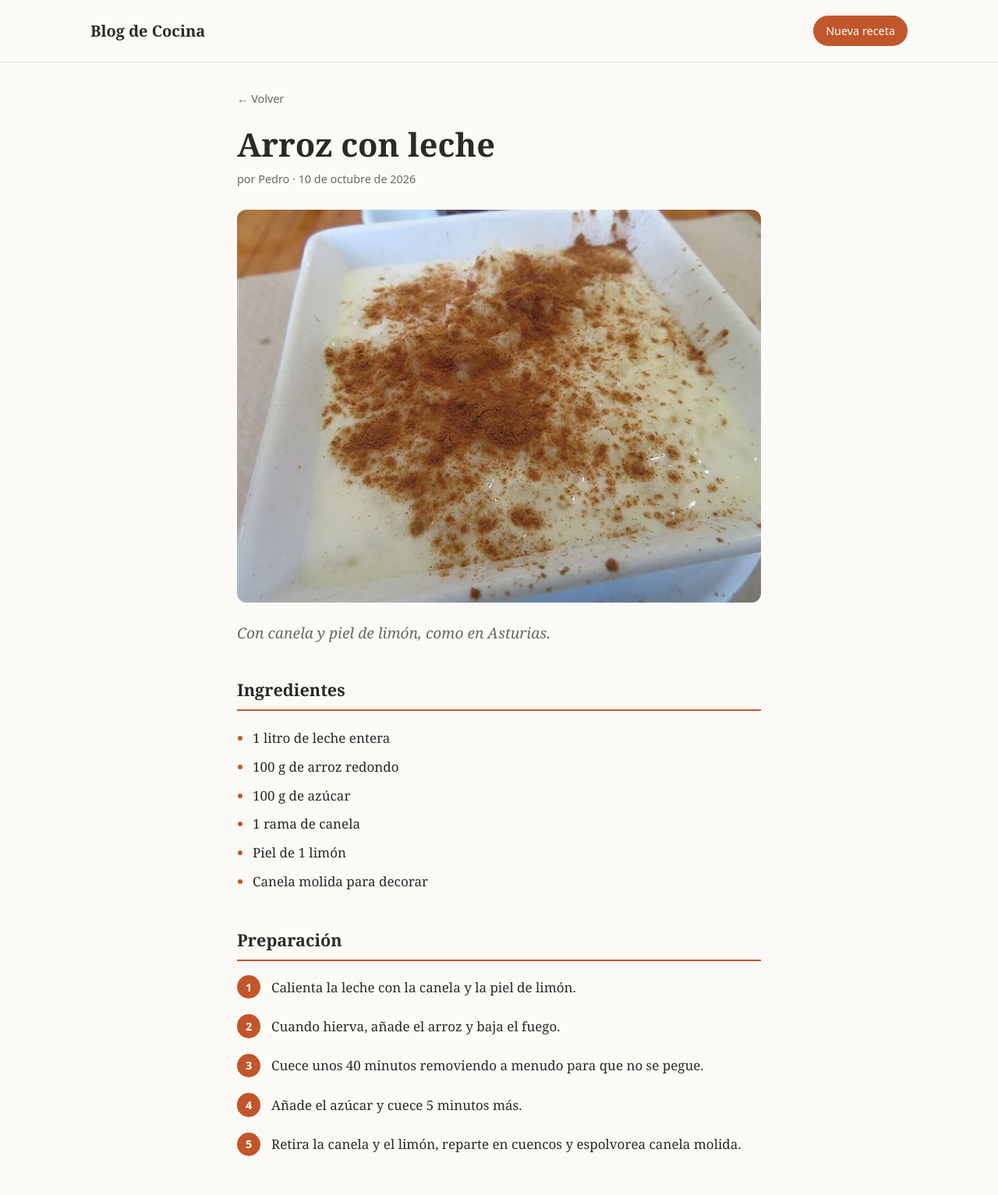
After one commit to Ssamuelfernandez/sdd-sample-project, a Django app: page /recetas/1/ in a window 1280 px wide. The commit adds this page. Shown: the whole page at 78% size. Run offline with Django 5.2, Linux system fonts and the light colour scheme.

Commit message:
Añade imágenes de recetas, página de detalle y formulario de nueva receta con validación
- Fotos de Wikimedia Commons en las tarjetas y el detalle, con créditos en CREDITOS.md
- Página de detalle con ingredientes en lista y pasos numerados
- Formulario de nueva receta validado en navegador y servidor
- Corrige el desbordamiento de las tarjetas en pantallas estrechas

```diff
--- /dev/null
+++ b/src/recetas/templates/recetas/receta_detail.html
@@ -0,0 +1,45 @@
+{% extends 'base.html' %}
+{% load static %}
+
+{% block title %}{{ receta.titulo }} · Blog de Cocina{% endblock %}
+{% block description %}{% if receta.descripcion %}{{ receta.descripcion }}{% else %}Receta de {{ receta.titulo }} por {{ receta.autor }}.{% endif %}{% endblock %}
+
+{% block content %}
+<article class="receta">
+    <a class="receta__volver" href="{% url 'recetas:inicio' %}">← Volver</a>
+
+    <header class="receta__cabecera">
+        <h1 class="receta__titulo">{{ receta.titulo }}</h1>
+        <p class="receta__meta">
+            por {{ receta.autor }} ·
+            <time datetime="{{ receta.fecha_publicacion|date:'c' }}">{{ receta.fecha_publicacion|date:'j \d\e F \d\e Y' }}</time>
+        </p>
+    </header>
+
+    {% if receta.imagen %}
+    <img class="receta__imagen" src="{% static receta.imagen %}" alt="{{ receta.titulo }}" width="640" height="480">
+    {% endif %}
+
+    {% if receta.descripcion %}
+    <p class="receta__descripcion">{{ receta.descripcion }}</p>
+    {% endif %}
+
+    <section class="receta__seccion">
+        <h2>Ingredientes</h2>
+        <ul class="receta__ingredientes">
+            {% for ingrediente in ingredientes %}
+            <li>{{ ingrediente }}</li>
+            {% endfor %}
+        </ul>
+    </section>
+
+    <section class="receta__seccion">
+        <h2>Preparación</h2>
+        <ol class="receta__pasos">
+            {% for paso in pasos %}
+            <li>{{ paso }}</li>
+            {% endfor %}
+        </ol>
+    </section>
+</article>
+{% endblock %}
--- a/src/recetas/urls.py
+++ b/src/recetas/urls.py
@@ -6,4 +6,6 @@ app_name = 'recetas'
 
 urlpatterns = [
     path('', views.inicio, name='inicio'),
+    path('recetas/nueva/', views.nueva, name='nueva'),
+    path('recetas/<int:pk>/', views.detalle, name='detalle'),
 ]
--- a/src/recetas/views.py
+++ b/src/recetas/views.py
@@ -1,37 +1,275 @@
 from datetime import datetime
 from zoneinfo import ZoneInfo
 
-from django.shortcuts import render
+from django.http import Http404
+from django.shortcuts import redirect, render
+from django.utils import timezone
+
+from .forms import RecetaForm
 
 MADRID = ZoneInfo('Europe/Madrid')
 
 # Datos de prueba mientras no existe el modelo Receta.
+# Ingredientes y pasos van uno por línea, como se escribirán en el formulario.
 RECETAS_MOCK = [
     {
-        'id': 3,
+        'id': 9,
         'titulo': 'Tortilla de patatas',
         'autor': 'Ana',
+        'imagen': 'img/recetas/tortilla-de-patatas.jpg',
         'descripcion': 'La clásica, jugosa por dentro y con cebolla.',
+        'ingredientes': (
+            '6 huevos\n'
+            '4 patatas medianas\n'
+            '1 cebolla\n'
+            'Aceite de oliva virgen extra\n'
+            'Sal'
+        ),
+        'pasos': (
+            'Pela las patatas y la cebolla y córtalas en láminas finas.\n'
+            'Fríelas a fuego medio en abundante aceite durante 20 minutos, hasta que estén tiernas.\n'
+            'Escúrrelas bien y mézclalas con los huevos batidos y una pizca de sal.\n'
+            'Deja reposar la mezcla 5 minutos.\n'
+            'Cuaja la tortilla en una sartén con un poco de aceite, 3 minutos por cada lado.'
+        ),
         'fecha_publicacion': datetime(2026, 10, 23, 18, 30, tzinfo=MADRID),
     },
     {
-        'id': 2,
+        'id': 8,
         'titulo': 'Pasta al pesto',
         'autor': 'Luis',
+        'imagen': 'img/recetas/pasta-al-pesto.jpg',
         'descripcion': 'Albahaca fresca, piñones y parmesano en diez minutos.',
+        'ingredientes': (
+            '320 g de linguine\n'
+            '50 g de hojas de albahaca fresca\n'
+            '30 g de piñones\n'
+            '50 g de parmesano rallado\n'
+            '1 diente de ajo\n'
+            '100 ml de aceite de oliva\n'
+            'Sal'
+        ),
+        'pasos': (
+            'Cuece la pasta en agua con sal según el tiempo del paquete.\n'
+            'Mientras tanto, tritura la albahaca, los piñones, el ajo y el parmesano.\n'
+            'Añade el aceite poco a poco hasta obtener una salsa cremosa.\n'
+            'Escurre la pasta reservando un poco del agua de cocción.\n'
+            'Mezcla la pasta con el pesto, aligerando con el agua reservada si hace falta.'
+        ),
         'fecha_publicacion': datetime(2026, 10, 22, 13, 15, tzinfo=MADRID),
     },
     {
-        'id': 1,
+        'id': 7,
+        'titulo': 'Crema de calabaza',
+        'autor': 'Marta',
+        'imagen': 'img/recetas/crema-de-calabaza.jpg',
+        'descripcion': 'Suave, otoñal y con un toque de jengibre.',
+        'ingredientes': (
+            '800 g de calabaza\n'
+            '1 cebolla\n'
+            '1 zanahoria\n'
+            '1 trozo de jengibre fresco\n'
+            '700 ml de caldo de verduras\n'
+            'Queso feta y pipas de calabaza para decorar\n'
+            'Aceite de oliva y sal'
+        ),
+        'pasos': (
+            'Pela y trocea la calabaza, la cebolla y la zanahoria.\n'
+            'Sofríe la cebolla con un poco de aceite hasta que esté transparente.\n'
+            'Añade la calabaza, la zanahoria y el jengibre rallado y rehoga 5 minutos.\n'
+            'Cubre con el caldo y cuece 25 minutos.\n'
+            'Tritura hasta obtener una crema fina y sirve con feta y pipas por encima.'
+        ),
+        'fecha_publicacion': datetime(2026, 10, 21, 20, 45, tzinfo=MADRID),
+    },
+    {
+        'id': 6,
         'titulo': 'Gazpacho andaluz',
         'autor': 'Carmen',
+        'imagen': 'img/recetas/gazpacho-andaluz.jpg',
         'descripcion': '',
+        'ingredientes': (
+            '1 kg de tomates maduros\n'
+            '1 pimiento verde\n'
+            '1 pepino\n'
+            '1 diente de ajo\n'
+            '50 g de pan del día anterior\n'
+            '80 ml de aceite de oliva virgen extra\n'
+            '2 cucharadas de vinagre de Jerez\n'
+            'Sal'
+        ),
+        'pasos': (
+            'Lava y trocea los tomates, el pimiento y el pepino.\n'
+            'Remoja el pan en un poco de agua.\n'
+            'Tritura todas las verduras con el ajo y el pan escurrido.\n'
+            'Añade el aceite, el vinagre y la sal y vuelve a triturar.\n'
+            'Cuela el gazpacho y déjalo enfriar en la nevera al menos 2 horas.'
+        ),
         'fecha_publicacion': datetime(2026, 10, 20, 11, 0, tzinfo=MADRID),
     },
+    {
+        'id': 5,
+        'titulo': 'Lentejas de la abuela',
+        'autor': 'Javier',
+        'imagen': 'img/recetas/lentejas.jpg',
+        'descripcion': 'Con chorizo, verduras y mucha paciencia a fuego lento.',
+        'ingredientes': (
+            '400 g de lentejas pardinas\n'
+            '1 chorizo\n'
+            '1 cebolla\n'
+            '1 zanahoria\n'
+            '1 pimiento verde\n'
+            '2 dientes de ajo\n'
+            '1 hoja de laurel\n'
+            '1 cucharadita de pimentón dulce\n'
+            'Aceite de oliva y sal'
+        ),
+        'pasos': (
+            'Pica la cebolla, la zanahoria, el pimiento y el ajo.\n'
+            'Sofríe las verduras en una olla con un poco de aceite.\n'
+            'Añade el chorizo en rodajas y el pimentón, y remueve un minuto.\n'
+            'Incorpora las lentejas, el laurel y agua hasta cubrir de sobra.\n'
+            'Cuece a fuego lento unos 45 minutos y ajusta de sal al final.'
+        ),
+        'fecha_publicacion': datetime(2026, 10, 18, 14, 0, tzinfo=MADRID),
+    },
+    {
+        'id': 4,
+        'titulo': 'Bizcocho de yogur',
+        'autor': 'Lucía',
+        'imagen': 'img/recetas/bizcocho-de-yogur.jpg',
+        'descripcion': 'El de toda la vida: un vaso de yogur como medida para todo.',
+        'ingredientes': (
+            '1 yogur natural (el vaso sirve de medida)\n'
+            '3 huevos\n'
+            '2 vasos de azúcar\n'
+            '3 vasos de harina\n'
+            '1 vaso de aceite de girasol\n'
+            '1 sobre de levadura química\n'
+            'Ralladura de 1 limón'
+        ),
+        'pasos': (
+            'Precalienta el horno a 180 °C.\n'
+            'Bate los huevos con el azúcar hasta que blanqueen.\n'
+            'Añade el yogur, el aceite y la ralladura de limón.\n'
+            'Incorpora la harina tamizada con la levadura, sin batir en exceso.\n'
+            'Vierte en un molde engrasado y hornea 40 minutos.'
+        ),
+        'fecha_publicacion': datetime(2026, 10, 16, 17, 20, tzinfo=MADRID),
+    },
+    {
+        'id': 3,
+        'titulo': 'Pollo al curry con arroz basmati',
+        'autor': 'Diego',
+        'imagen': 'img/recetas/pollo-al-curry.jpg',
+        'descripcion': 'Cremoso, ligeramente picante y listo en media hora.',
+        'ingredientes': (
+            '500 g de contramuslo de pollo\n'
+            '1 cebolla\n'
+            '2 dientes de ajo\n'
+            '2 cucharadas de curry en polvo\n'
+            '400 ml de leche de coco\n'
+            '250 g de arroz basmati\n'
+            'Cilantro fresco\n'
+            'Aceite y sal'
+        ),
+        'pasos': (
+            'Cuece el arroz basmati según las instrucciones del paquete.\n'
+            'Corta el pollo en dados y dóralo en una sartén con aceite.\n'
+            'Retira el pollo y sofríe la cebolla y el ajo picados.\n'
+            'Añade el curry, remueve un minuto y vierte la leche de coco.\n'
+            'Devuelve el pollo a la sartén, cuece 15 minutos y sirve con el arroz y cilantro.'
+        ),
+        'fecha_publicacion': datetime(2026, 10, 14, 21, 10, tzinfo=MADRID),
+    },
+    {
+        'id': 2,
+        'titulo': 'Ensalada César',
+        'autor': 'Sara',
+        'imagen': 'img/recetas/ensalada-cesar.jpg',
+        'descripcion': '',
+        'ingredientes': (
+            '1 lechuga romana\n'
+            '2 rebanadas de pan\n'
+            '50 g de parmesano en lascas\n'
+            '1 yema de huevo\n'
+            '2 filetes de anchoa\n'
+            '1 diente de ajo\n'
+            'Zumo de medio limón\n'
+            '100 ml de aceite de oliva'
+        ),
+        'pasos': (
+            'Corta el pan en dados y tuéstalo en una sartén con un poco de aceite.\n'
+            'Tritura la yema, las anchoas, el ajo y el limón.\n'
+            'Añade el aceite en hilo hasta formar una salsa espesa.\n'
+            'Lava y trocea la lechuga.\n'
+            'Mezcla la lechuga con la salsa y termina con los picatostes y el parmesano.'
+        ),
+        'fecha_publicacion': datetime(2026, 10, 12, 13, 30, tzinfo=MADRID),
+    },
+    {
+        'id': 1,
+        'titulo': 'Arroz con leche',
+        'autor': 'Pedro',
+        'imagen': 'img/recetas/arroz-con-leche.jpg',
+        'descripcion': 'Con canela y piel de limón, como en Asturias.',
+        'ingredientes': (
+            '1 litro de leche entera\n'
+            '100 g de arroz redondo\n'
+            '100 g de azúcar\n'
+            '1 rama de canela\n'
+            'Piel de 1 limón\n'
+            'Canela molida para decorar'
+        ),
+        'pasos': (
+            'Calienta la leche con la canela y la piel de limón.\n'
+            'Cuando hierva, añade el arroz y baja el fuego.\n'
+            'Cuece unos 40 minutos removiendo a menudo para que no se pegue.\n'
+            'Añade el azúcar y cuece 5 minutos más.\n'
+            'Retira la canela y el limón, reparte en cuencos y espolvorea canela molida.'
+        ),
+        'fecha_publicacion': datetime(2026, 10, 10, 19, 0, tzinfo=MADRID),
+    },
 ]
+
+
+def lineas(texto):
+    # Una línea por elemento, ignorando las vacías y los espacios sobrantes.
+    return [linea.strip() for linea in texto.splitlines() if linea.strip()]
 
 
 def inicio(request):
     # ?vacio=1 permite ver el estado vacío mientras se usan datos de prueba.
     recetas = [] if request.GET.get('vacio') else RECETAS_MOCK
     return render(request, 'recetas/receta_list.html', {'recetas': recetas})
+
+
+def detalle(request, pk):
+    receta = next((r for r in RECETAS_MOCK if r['id'] == pk), None)
+    if receta is None:
+        raise Http404('Receta no encontrada')
+    contexto = {
+        'receta': receta,
+        'ingredientes': lineas(receta['ingredientes']),
+        'pasos': lineas(receta['pasos']),
+    }
+    return render(request, 'recetas/receta_detail.html', contexto)
+
+
+def nueva(request):
+    if request.method == 'POST':
+        form = RecetaForm(request.POST)
+        if form.is_valid():
+            # Sin base de datos aún: la receta se guarda en memoria y se pierde al reiniciar el servidor.
+            receta = {
+                **form.cleaned_data,
+                'id': max((r['id'] for r in RECETAS_MOCK), default=0) + 1,
+                'imagen': '',
+                'fecha_publicacion': timezone.now(),
+            }
+            RECETAS_MOCK.insert(0, receta)
+            # Redirigir tras el POST evita duplicados al recargar (CL-15).
+            return redirect('recetas:detalle', pk=receta['id'])
+    else:
+        form = RecetaForm()
+    return render(request, 'recetas/receta_form.html', {'form': form})
--- a/src/static/css/styles.css
+++ b/src/static/css/styles.css
@@ -6,11 +6,18 @@
     --acento: #c2562b;
     --acento-oscuro: #9e4421;
     --tarjeta: #ffffff;
+    --linea-fuerte: #cfc9bd;
+    --error: #b42318;
+    --error-fondo: #fdf1f0;
     --ancho: 68rem;
 }
 
 * {
     box-sizing: border-box;
+}
+
+img {
+    max-width: 100%;
 }
 
 body {
@@ -76,9 +83,25 @@ a:focus-visible {
     background: var(--acento-oscuro);
 }
 
+button.boton {
+    border: 0;
+    cursor: pointer;
+}
+
+.boton:focus-visible {
+    outline: 2px solid var(--acento);
+    outline-offset: 3px;
+}
+
+.boton--grande {
+    padding: 0.75rem 1.75rem;
+    font-size: 1rem;
+}
+
 /* Contenido principal */
 .principal {
     flex: 1;
+    min-width: 0;
     display: flex;
     flex-direction: column;
     padding-block: 2rem;
@@ -90,19 +113,19 @@ a:focus-visible {
     margin: 0;
     padding: 0;
     display: grid;
-    grid-template-columns: 1fr;
+    grid-template-columns: minmax(0, 1fr);
     gap: 1.25rem;
 }
 
 @media (min-width: 40rem) {
     .tarjetas {
-        grid-template-columns: repeat(2, 1fr);
+        grid-template-columns: repeat(2, minmax(0, 1fr));
     }
 }
 
 @media (min-width: 60rem) {
     .tarjetas {
-        grid-template-columns: repeat(3, 1fr);
+        grid-template-columns: repeat(3, minmax(0, 1fr));
     }
 }
 
@@ -156,8 +179,19 @@ a:focus-visible {
     color: var(--acento);
 }
 
+.tarjeta__imagen {
+    display: block;
+    width: 100%;
+    height: auto;
+    aspect-ratio: 4 / 3;
+    object-fit: cover;
+    margin-top: 1rem;
+    border-radius: 0.5rem;
+    background: var(--linea);
+}
+
 .tarjeta__descripcion {
-    margin: 0.75rem 0 0;
+    margin: 1rem 0 0;
     color: var(--texto-suave);
     overflow-wrap: anywhere;
 }
@@ -190,3 +224,189 @@ a:focus-visible {
 .vacio__texto {
     margin: 0.25rem 0 1.5rem;
 }
+
+/* Detalle de receta: columna estrecha para leer cómodamente */
+.receta {
+    width: 100%;
+    max-width: 42rem;
+    margin: 0 auto;
+}
+
+.receta__volver {
+    display: inline-block;
+    margin-bottom: 1.5rem;
+    color: var(--texto-suave);
+    font-family: system-ui, sans-serif;
+    font-size: 0.9rem;
+    text-decoration: none;
+}
+
+.receta__volver:hover {
+    color: var(--acento);
+}
+
+.receta__titulo {
+    margin: 0;
+    font-size: clamp(1.9rem, 6vw, 2.6rem);
+    line-height: 1.15;
+    overflow-wrap: anywhere;
+}
+
+.receta__meta {
+    margin: 0.5rem 0 0;
+    color: var(--texto-suave);
+    font-family: system-ui, sans-serif;
+    font-size: 0.9rem;
+}
+
+.receta__imagen {
+    display: block;
+    width: 100%;
+    height: auto;
+    aspect-ratio: 4 / 3;
+    object-fit: cover;
+    margin-top: 1.75rem;
+    border-radius: 0.75rem;
+    background: var(--linea);
+}
+
+.receta__descripcion {
+    margin: 1.5rem 0 0;
+    font-size: 1.2rem;
+    font-style: italic;
+    color: var(--texto-suave);
+    overflow-wrap: anywhere;
+}
+
+.receta__seccion {
+    margin-top: 2.5rem;
+}
+
+.receta__seccion h2 {
+    margin: 0 0 1rem;
+    padding-bottom: 0.5rem;
+    border-bottom: 2px solid var(--acento);
+    font-size: 1.35rem;
+}
+
+.receta__ingredientes {
+    margin: 0;
+    padding-left: 1.25rem;
+}
+
+.receta__ingredientes li {
+    padding-block: 0.3rem;
+    overflow-wrap: anywhere;
+}
+
+.receta__ingredientes li::marker {
+    color: var(--acento);
+}
+
+/* Formulario de nueva receta */
+.formulario {
+    margin-top: 2rem;
+}
+
+.formulario__aviso {
+    margin: 1.5rem 0 0;
+    padding: 0.75rem 1rem;
+    border-left: 4px solid var(--error);
+    border-radius: 0.25rem;
+    background: var(--error-fondo);
+    color: var(--error);
+    font-family: system-ui, sans-serif;
+    font-size: 0.95rem;
+}
+
+.campo {
+    margin-bottom: 1.5rem;
+}
+
+.campo__etiqueta {
+    display: block;
+    margin-bottom: 0.4rem;
+    font-weight: bold;
+}
+
+.campo__etiqueta span {
+    color: var(--acento);
+}
+
+.campo input,
+.campo textarea {
+    display: block;
+    width: 100%;
+    padding: 0.7rem 0.85rem;
+    border: 1px solid var(--linea-fuerte);
+    border-radius: 0.5rem;
+    background: var(--tarjeta);
+    color: var(--texto);
+    font: inherit;
+    line-height: 1.5;
+}
+
+.campo textarea {
+    resize: vertical;
+}
+
+.campo input:focus,
+.campo textarea:focus {
+    outline: 2px solid var(--acento);
+    outline-offset: 1px;
+    border-color: var(--acento);
+}
+
+.campo__ayuda,
+.campo__error {
+    margin: 0.35rem 0 0;
+    font-family: system-ui, sans-serif;
+    font-size: 0.85rem;
+}
+
+.campo__ayuda {
+    color: var(--texto-suave);
+}
+
+.campo__error {
+    color: var(--error);
+    font-weight: 600;
+}
+
+.campo--error input,
+.campo--error textarea {
+    border-color: var(--error);
+    background: var(--error-fondo);
+}
+
+/* Pasos numerados con círculos del color de acento */
+.receta__pasos {
+    margin: 0;
+    padding: 0;
+    list-style: none;
+    counter-reset: paso;
+}
+
+.receta__pasos li {
+    position: relative;
+    padding: 0.2rem 0 1.25rem 2.75rem;
+    counter-increment: paso;
+    overflow-wrap: anywhere;
+}
+
+.receta__pasos li::before {
+    content: counter(paso);
+    position: absolute;
+    left: 0;
+    top: 0.1rem;
+    width: 1.9rem;
+    height: 1.9rem;
+    display: grid;
+    place-items: center;
+    border-radius: 50%;
+    background: var(--acento);
+    color: #fff;
+    font-family: system-ui, sans-serif;
+    font-size: 0.9rem;
+    font-weight: bold;
+}
--- a/src/templates/base.html
+++ b/src/templates/base.html
@@ -11,7 +11,7 @@
     <header class="cabecera">
         <div class="contenedor cabecera__fila">
             <a class="cabecera__logo" href="{% url 'recetas:inicio' %}">Blog de Cocina</a>
-            <a class="boton" href="#">Nueva receta</a>
+            <a class="boton" href="{% url 'recetas:nueva' %}">Nueva receta</a>
         </div>
     </header>
 
```
Also changed, not shown: src/recetas/forms.py (added, +52 -0 lines), src/recetas/templates/recetas/receta_form.html (added, +39 -0 lines), src/recetas/templates/recetas/receta_list.html (+6 -2 lines), src/static/img/recetas/CREDITOS.md (added, +31 -0 lines), src/static/img/recetas/arroz-con-leche.jpg (added), src/static/img/recetas/bizcocho-de-yogur.jpg (added), src/static/img/recetas/crema-de-calabaza.jpg (added), src/static/img/recetas/ensalada-cesar.jpg (added), src/static/img/recetas/gazpacho-andaluz.jpg (added), src/static/img/recetas/lentejas.jpg (added), src/static/img/recetas/pasta-al-pesto.jpg (added), src/static/img/recetas/pollo-al-curry.jpg (added), src/static/img/recetas/tortilla-de-patatas.jpg (added).
